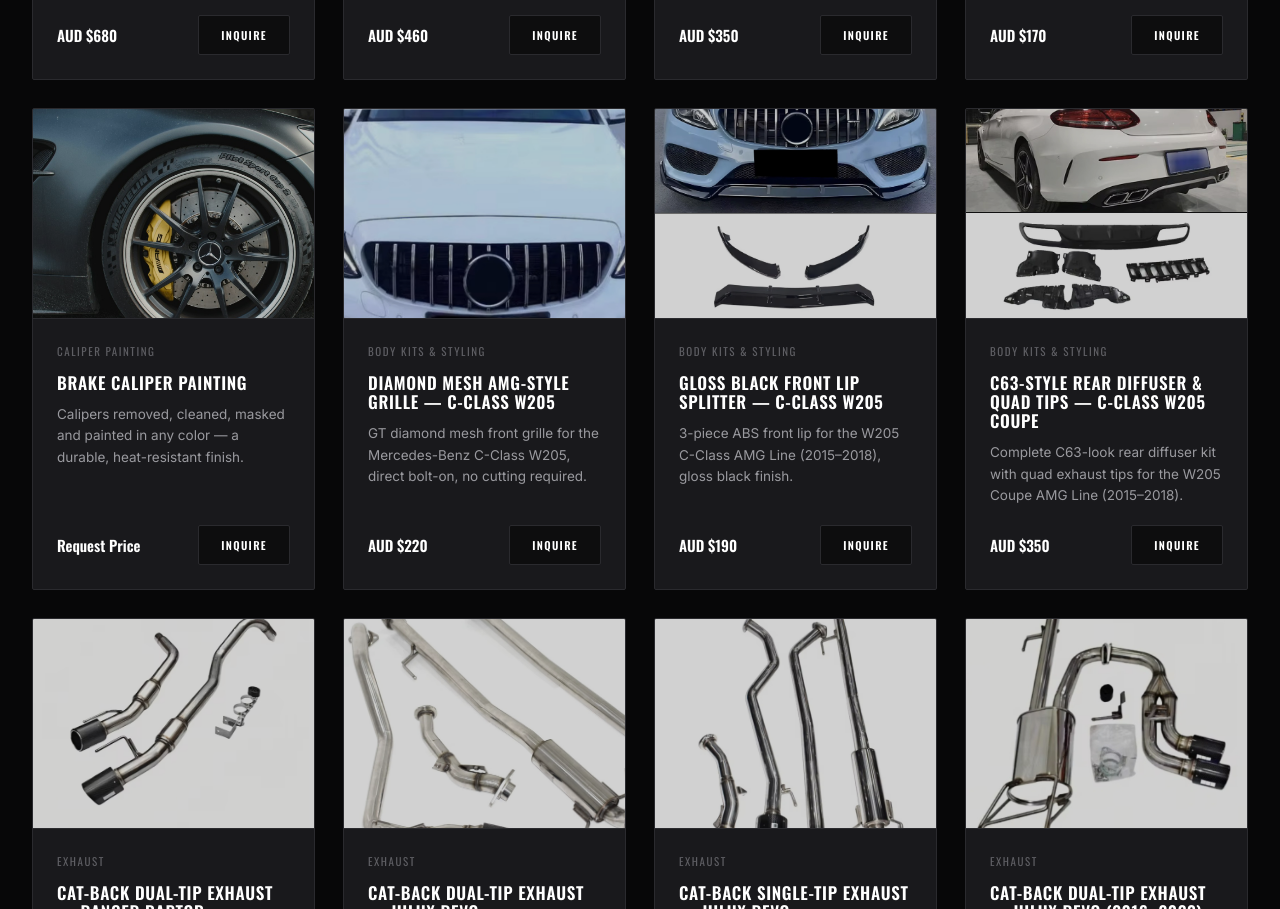
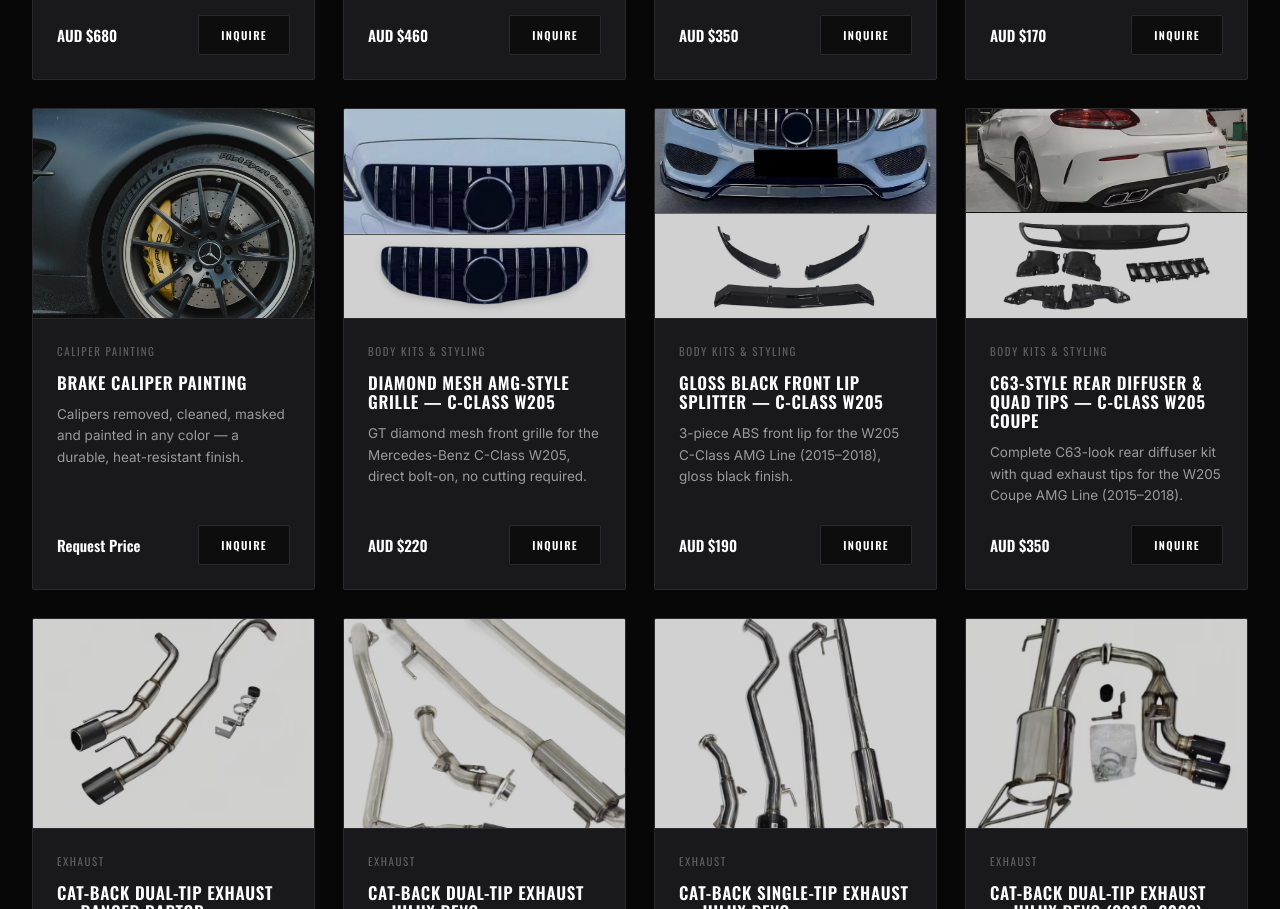
Before and after one commit to hamayoun313/motive-customs, a plain HTML site: page shop.html in a window 1280 px wide. Shown: the part 1290-2199 px from the top of the page. Drawn offline with nearby package versions, Linux system fonts and the light colour scheme.

Commit message:
New two-part photo for W205 AMG-style grille: fitted on car above, grille on its own below
Co-Authored-By: Claude Opus 5.5 <noreply@anthropic.com>

```diff
--- a/shop.html
+++ b/shop.html
@@ -147,7 +147,7 @@
         data-detail="GT-style diamond mesh grille for the Mercedes-Benz C-Class W205, replacing the factory grille with the AMG look. Available for the pre-facelift (2015–2018) and facelift (2019–2021) front end, in gloss black or chrome-and-black silver trim. Durable ABS construction, direct bolt-on fit — no cutting required."
         data-variants='[{"label":"2015–2018 · Black"},{"label":"2015–2018 · Silver"},{"label":"2019–2021 · Black"},{"label":"2019–2021 · Silver"}]'>
         <div class="product-media">
-          <img src="images/stock/grille-amg-real.jpg" alt="">
+          <img src="images/stock/grille-w205-kit.jpg" alt="AMG GT-style grille fitted to a white Mercedes-Benz C-Class W205, with the grille shown on its own below">
         </div>
         <div class="product-body">
           <div class="product-cat">Body Kits &amp; Styling</div>
```
Also changed, not shown: images/stock/grille-w205-kit.jpg (added).
